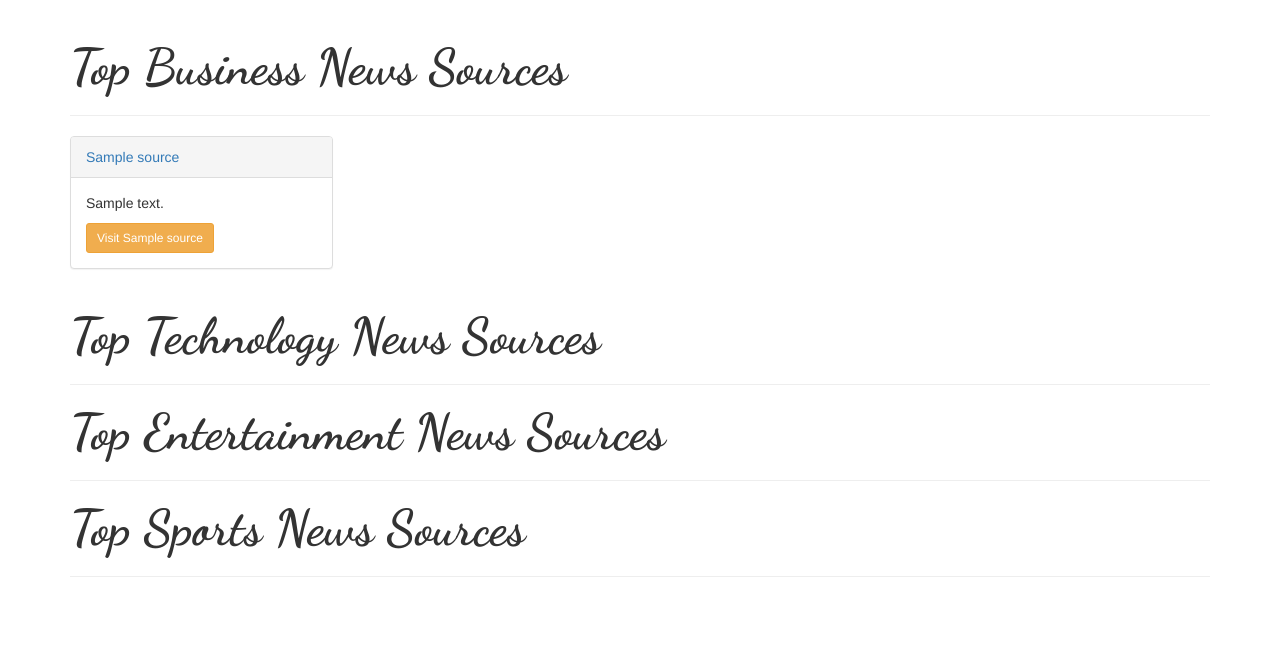
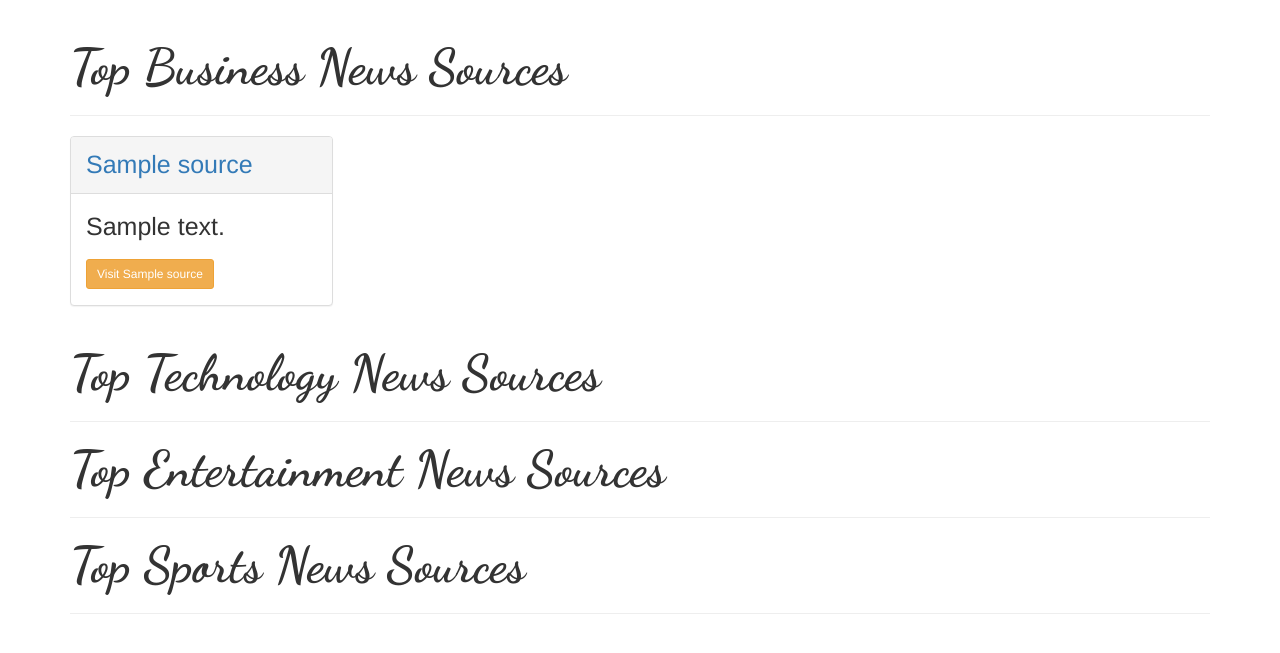
Before and after one commit to Chebichii-Lab/news-API, a Flask app: template app/templates/index.html in a window 1280 px wide. Shown: the part 52-705 px from the top of the page. Run offline with Flask 2, Linux system fonts and the light colour scheme; the template is opened without the code that fills it: most values are stand-ins (such as "Sample title", 1, 10 or a date in 2020); some libraries are stand-ins or nearby versions.

Commit message:
add style in the index.html file

```diff
--- a/app/templates/index.html
+++ b/app/templates/index.html
@@ -4,7 +4,7 @@
 {% block content%}
 <link rel="preconnect" href="https://fonts.gstatic.com">
 <link href="https://fonts.googleapis.com/css2?family=Dancing+Script:wght@700&display=swap" rel="stylesheet">
-<div class="container">
+<div class="container" style="font-size:25px;">
 		<!-- Business News Section  -->
         <h3 style="font-family: 'Dancing Script', cursive; font-size:50px;"> Top Business News Sources</h3>
         <hr>
```
